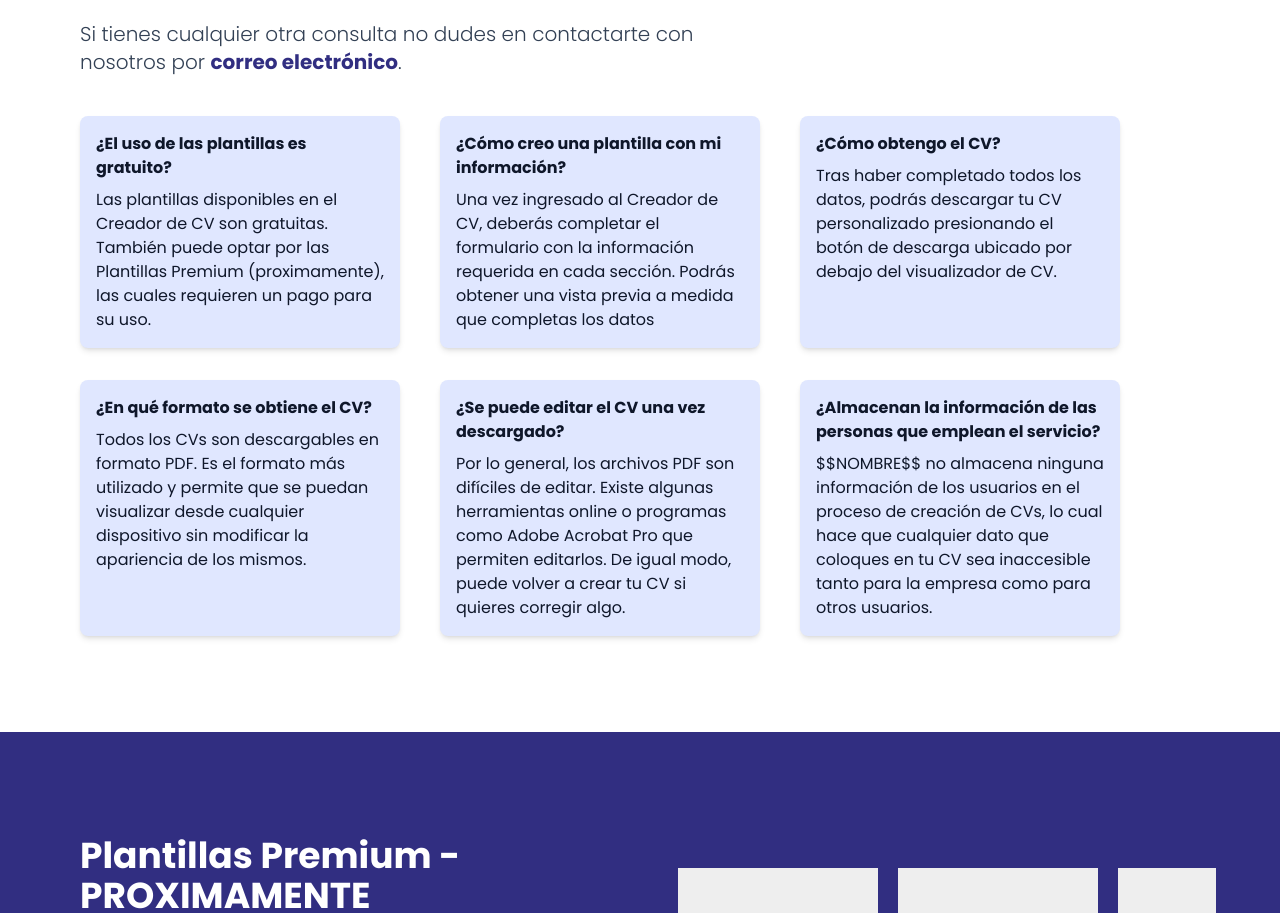
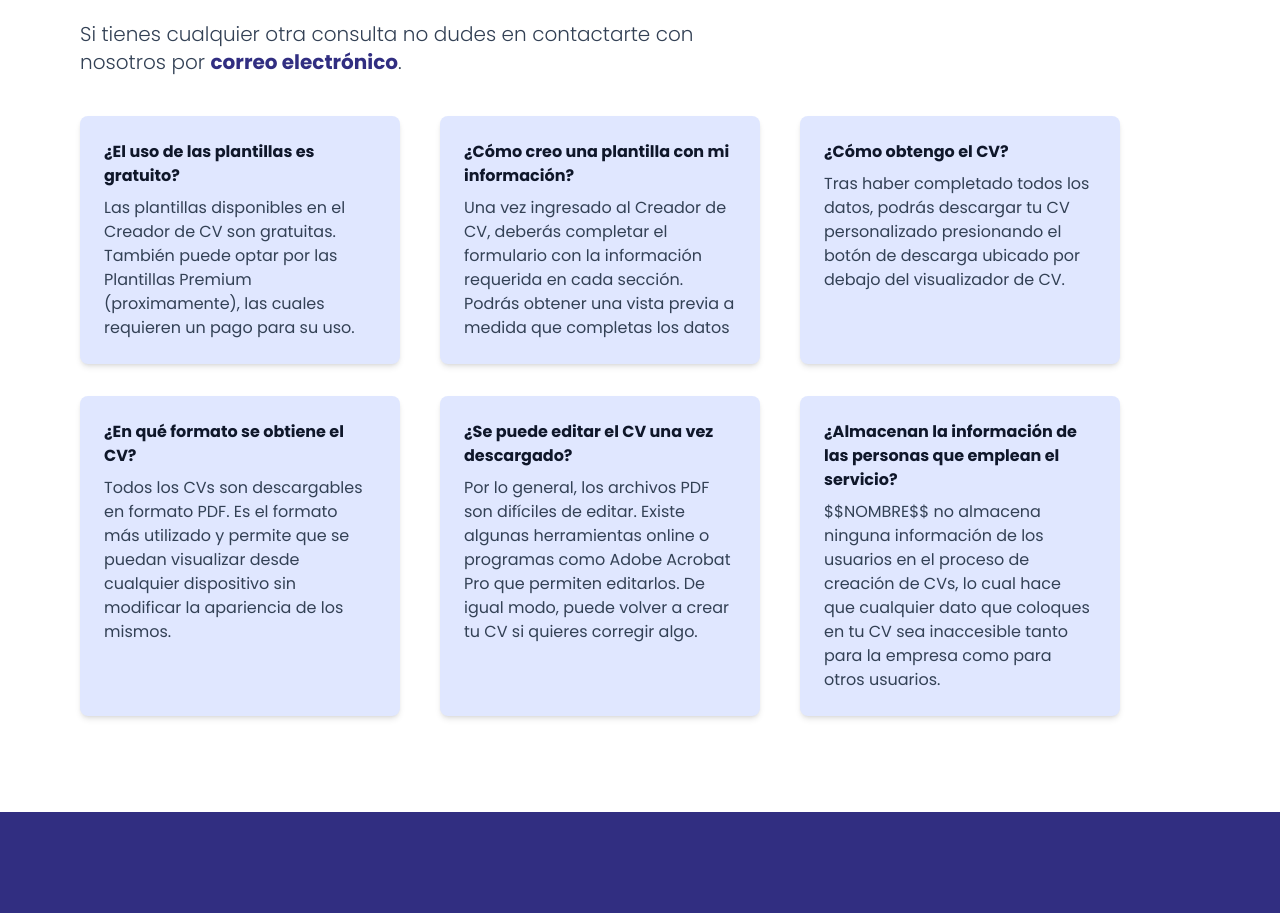
Before and after one commit to RdrBux/cv-application, a React (Create React App) app: page / in a window 1280 px wide. Shown: the part 1807-2720 px from the top of the page. Built offline with nearby package versions, Linux system fonts and the light colour scheme; the HTML template or start-up script is replaced by a standard one.

Commit message:
Increase FAQ cards padding

```diff
--- a/src/components/Landing/Faq.js
+++ b/src/components/Landing/Faq.js
@@ -13,27 +13,27 @@ export class Faq extends Component {
           <span className="font-bold text-indigo-900">correo electrónico</span>.
         </p>
         <div className="flex flex-col lg:flex-row gap-5 lg:gap-10 mt-4 lg:mt-10 text-slate-900">
-          <div className="flex flex-col gap-2  lg:max-w-xs bg-indigo-100 p-4 rounded-lg shadow-md">
+          <div className="flex flex-col gap-2  lg:max-w-xs bg-indigo-100 p-6 rounded-lg shadow-md">
             <p className="font-bold">¿El uso de las plantillas es gratuito?</p>
-            <p>
+            <p className="text-slate-700">
               Las plantillas disponibles en el Creador de CV son gratuitas.
               También puede optar por las Plantillas Premium (proximamente), las
               cuales requieren un pago para su uso.
             </p>
           </div>
-          <div className="flex flex-col gap-2  lg:max-w-xs bg-indigo-100 p-4 rounded-lg shadow-md">
+          <div className="flex flex-col gap-2  lg:max-w-xs bg-indigo-100 p-6 rounded-lg shadow-md">
             <p className="font-bold">
               ¿Cómo creo una plantilla con mi información?
             </p>
-            <p>
+            <p className="text-slate-700">
               Una vez ingresado al Creador de CV, deberás completar el
               formulario con la información requerida en cada sección. Podrás
               obtener una vista previa a medida que completas los datos
             </p>
           </div>
-          <div className="flex flex-col gap-2  lg:max-w-xs bg-indigo-100 p-4 rounded-lg shadow-md">
+          <div className="flex flex-col gap-2  lg:max-w-xs bg-indigo-100 p-6 rounded-lg shadow-md">
             <p className="font-bold">¿Cómo obtengo el CV?</p>
-            <p>
+            <p className="text-slate-700">
               Tras haber completado todos los datos, podrás descargar tu CV
               personalizado presionando el botón de descarga ubicado por debajo
               del visualizador de CV.
@@ -41,30 +41,30 @@ export class Faq extends Component {
           </div>
         </div>
         <div className="flex flex-col lg:flex-row gap-5 lg:gap-10 mt-8 text-slate-900 hidden lg:flex">
-          <div className="flex flex-col gap-2  lg:max-w-xs bg-indigo-100 p-4 rounded-lg shadow-md">
+          <div className="flex flex-col gap-2  lg:max-w-xs bg-indigo-100 p-6 rounded-lg shadow-md">
             <p className="font-bold">¿En qué formato se obtiene el CV?</p>
-            <p>
+            <p className="text-slate-700">
               Todos los CVs son descargables en formato PDF. Es el formato más
               utilizado y permite que se puedan visualizar desde cualquier
               dispositivo sin modificar la apariencia de los mismos.
             </p>
           </div>
-          <div className="flex flex-col gap-2  lg:max-w-xs bg-indigo-100 p-4 rounded-lg shadow-md">
+          <div className="flex flex-col gap-2  lg:max-w-xs bg-indigo-100 p-6 rounded-lg shadow-md">
             <p className="font-bold">
               ¿Se puede editar el CV una vez descargado?
             </p>
-            <p>
+            <p className="text-slate-700">
               Por lo general, los archivos PDF son difíciles de editar. Existe
               algunas herramientas online o programas como Adobe Acrobat Pro que
               permiten editarlos. De igual modo, puede volver a crear tu CV si
               quieres corregir algo.
             </p>
           </div>
-          <div className="flex flex-col gap-2  lg:max-w-xs bg-indigo-100 p-4 rounded-lg shadow-md">
+          <div className="flex flex-col gap-2  lg:max-w-xs bg-indigo-100 p-6 rounded-lg shadow-md">
             <p className="font-bold">
               ¿Almacenan la información de las personas que emplean el servicio?
             </p>
-            <p>
+            <p className="text-slate-700">
               $$NOMBRE$$ no almacena ninguna información de los usuarios en el
               proceso de creación de CVs, lo cual hace que cualquier dato que
               coloques en tu CV sea inaccesible tanto para la empresa como para
```
